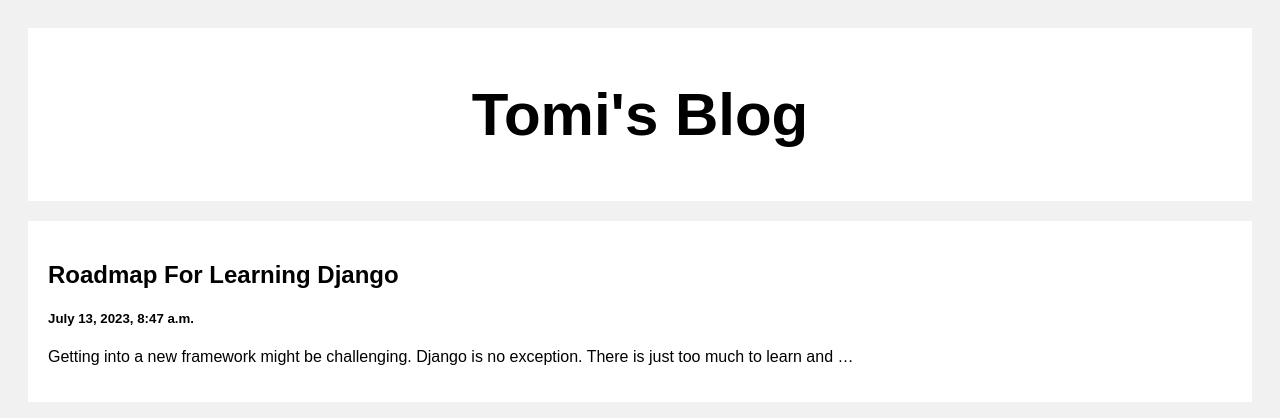
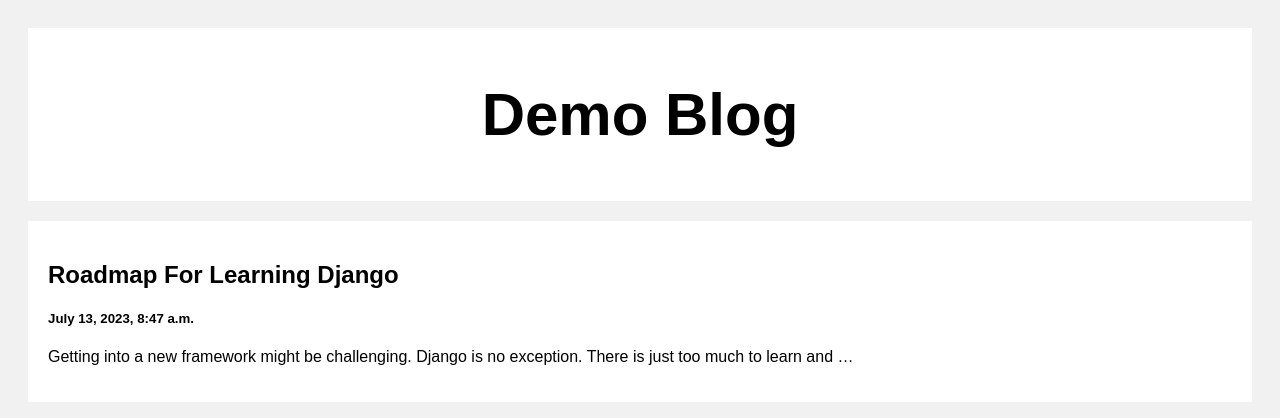
Before and after one commit to MagaValiyev/Django-Blog, a Django app: page / in a window 1280 px wide. Shown: the top 418 px of the page. Run offline with Django 3.2, Linux system fonts and the light colour scheme; data comes from the database, SQL or seed files in the repository.

Commit message:
commit index

```diff
--- a/templates/index.html
+++ b/templates/index.html
@@ -48,7 +48,7 @@ body {
 <body>
 
 <div class="header">
-  <h2>Tomi's Blog</h2>
+  <h2>Demo Blog</h2>
 </div>
 
 <div class="row">
```
